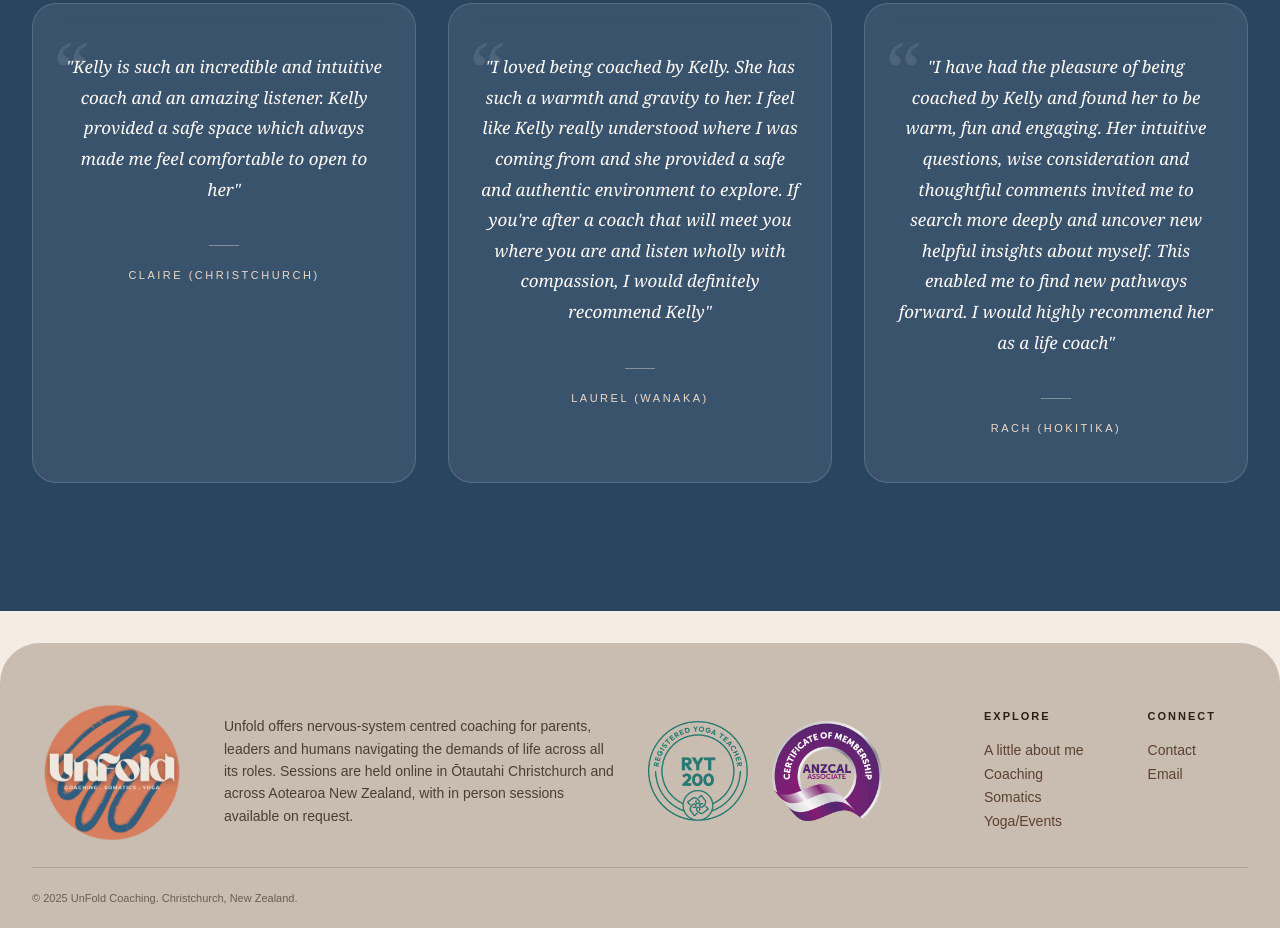
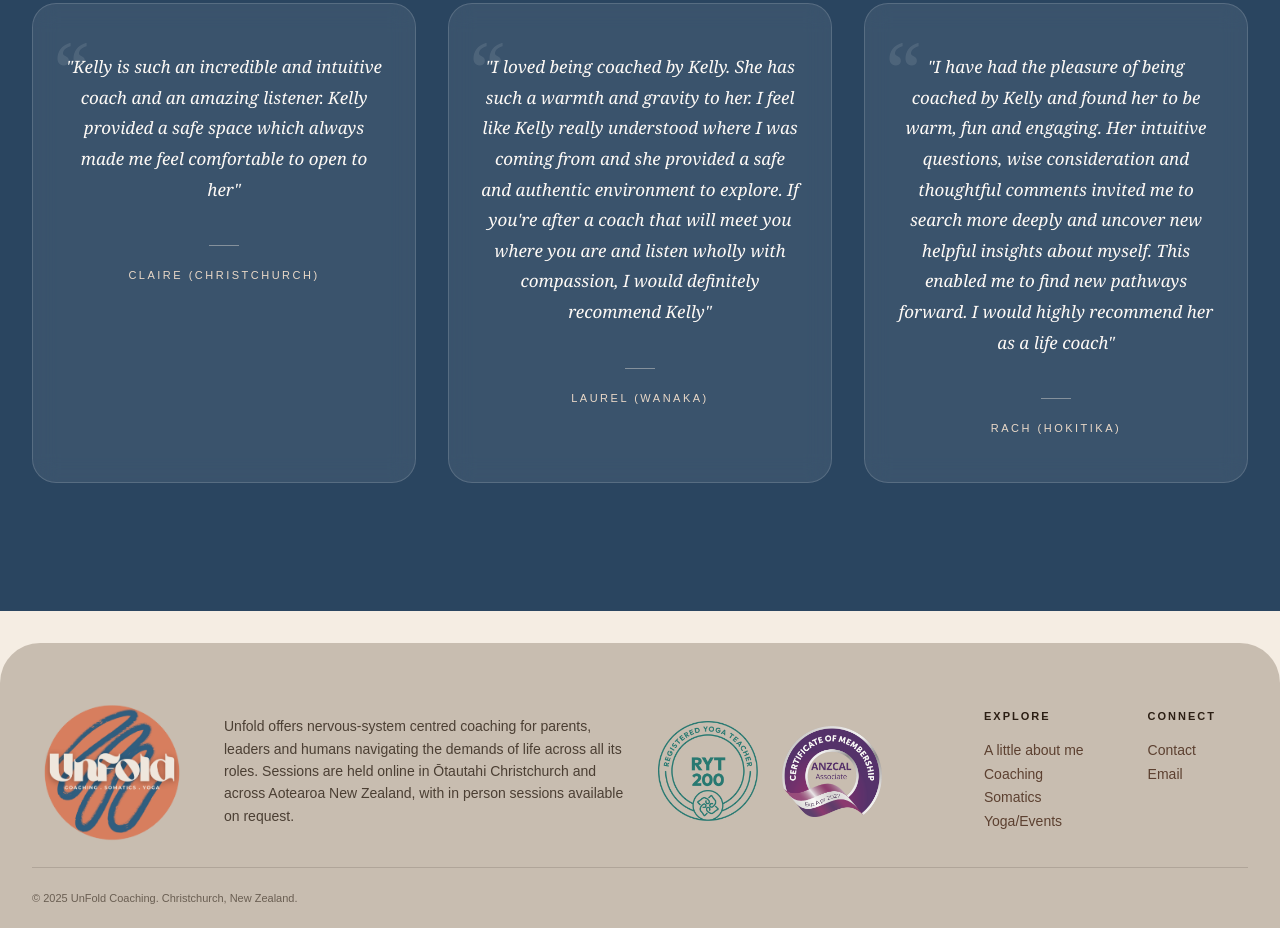
Before and after one commit to kelly541/unfoldcoachingwebsiterepo, a website: page index.html in a window 1280 px wide. Shown: the part 3401-4329 px from the top of the page. Drawn offline with Linux system fonts and the light colour scheme.

Commit message:
fix: update ANZCAL badge image and adjust footer badge styling across all pages

```diff
--- a/index.html
+++ b/index.html
@@ -1000,7 +1000,7 @@
     .footer-logo-img { height: 160px; width: auto; display: block; flex-shrink: 0; }
     .footer-desc { font-family: Arial, sans-serif; font-size: 14px; color: rgba(44, 31, 20, 0.8); line-height: 1.6; max-width: 480px; }
     .footer-badges { display: flex; align-items: center; gap: 1.5rem; flex-shrink: 0; }
-    .footer-badges img { height: 100px; width: auto; display: block; opacity: 0.9; }
+    .footer-badges img { height: 100px; width: 100px; object-fit: contain; display: block; opacity: 0.9; }
     .footer-links-wrap { display: flex; gap: 4rem; margin-right: 2rem; }
     .footer-col h4 { font-family: Arial, sans-serif; font-size: 11px; letter-spacing: 2px; text-transform: uppercase; margin-bottom: 1rem; }
     .footer-col ul { list-style: none; }
@@ -1353,7 +1353,7 @@
         <p class="footer-desc">Unfold offers nervous-system centred coaching for parents, leaders and humans navigating the demands of life across all its roles. Sessions are held online in Ōtautahi Christchurch and across Aotearoa New Zealand, with in person sessions available on request.</p>
         <div class="footer-badges">
           <img src="RYT200%20copy.png" alt="RYT 200 Certification">
-          <img src="Anzcal%20badge.avif" alt="ANZCAL Registered Coach">
+          <img src="Anzcal%20badge.png" alt="ANZCAL Associate Badge">
         </div>
       </div>
       <div class="footer-links-wrap">
--- a/style.css
+++ b/style.css
@@ -478,7 +478,22 @@ footer { background: #c8bdb0; color: var(--ink); padding: 1.5rem 2rem 1rem; marg
 .footer-desc { font-family: Arial, sans-serif; font-size: 14px; color: rgba(44, 31, 20, 0.8); }
 .footer-col h4 { font-family: Arial, sans-serif; font-size: 11px; letter-spacing: 2px; text-transform: uppercase; margin-bottom: 1rem; }
 .footer-col ul { list-style: none; }
-.footer-col ul li a { color: var(--ink-light); text-decoration: none; font-size: 13px; }
+.footer-badges {
+  display: flex;
+  align-items: center;
+  gap: 1.5rem;
+  margin-top: 1.5rem;
+}
+.footer-badges img:first-child {
+  height: 80px;
+  width: auto;
+  object-fit: contain;
+}
+.footer-badges img:last-child {
+  height: 110px;
+  width: auto;
+  object-fit: contain;
+}
 
 @media (max-width: 768px) {
   nav { top: 10px; left: 1rem; right: 1rem; }
```
Also changed, not shown: about.html (+2 -2 lines), coaching.html (+2 -2 lines), contact.html (+2 -2 lines), events.html (+2 -2 lines), somatics.html (+2 -2 lines), Anzcal badge.png (added).
